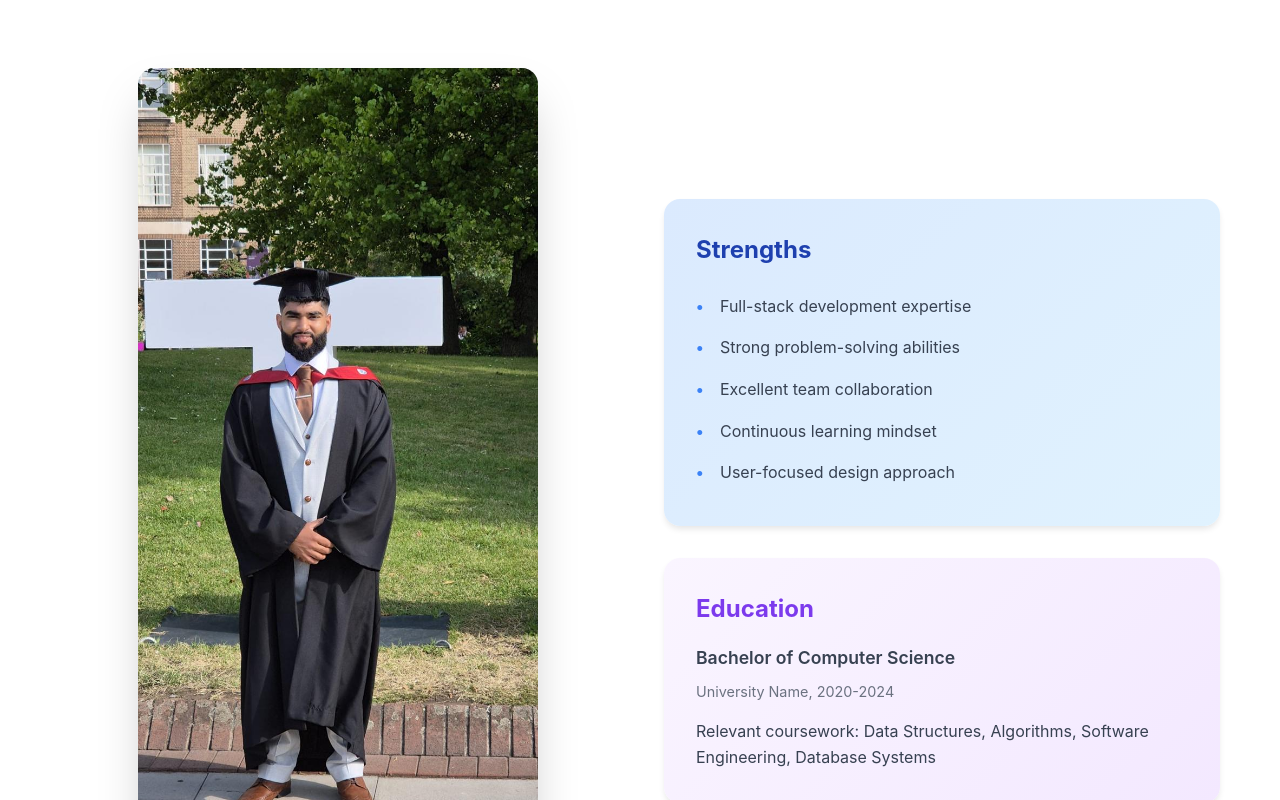
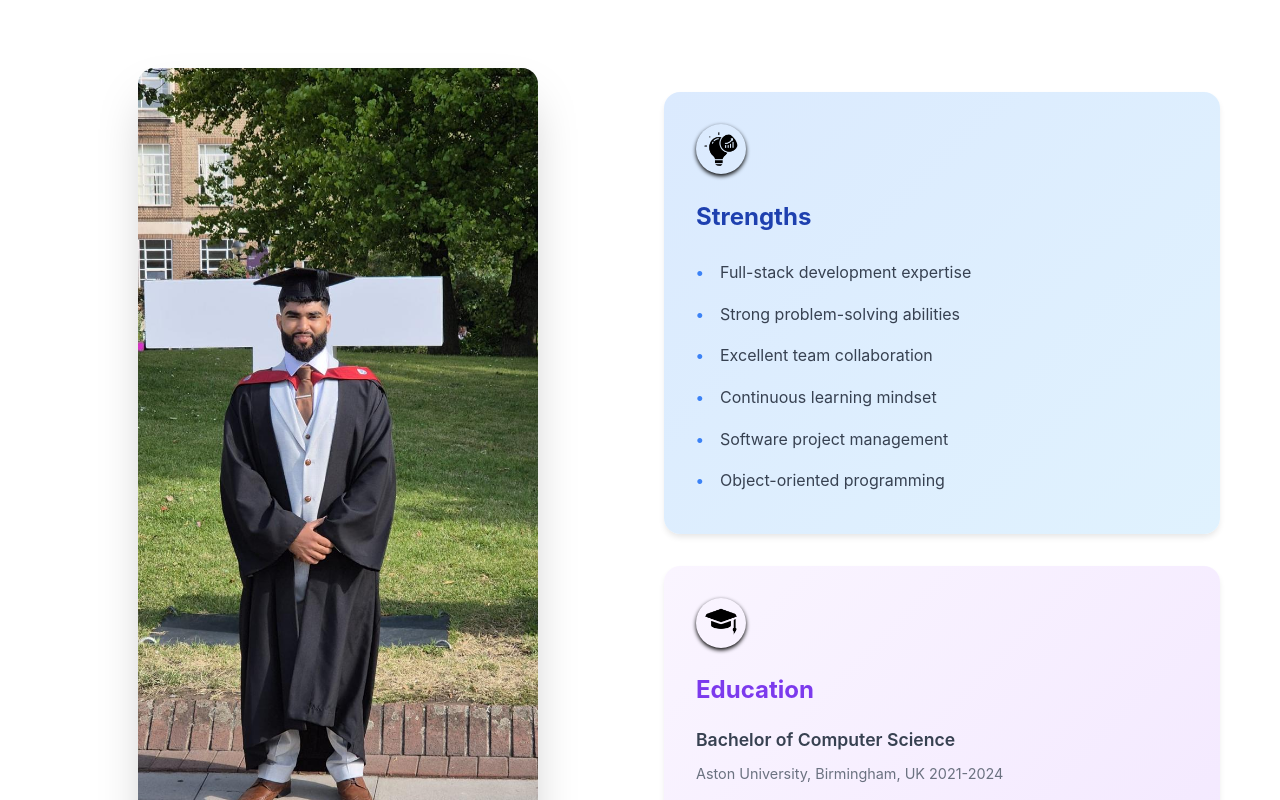
Before and after one commit to Shah-K02/portfolio-project, a React (Create React App) app in the folder my-portfolio/: page / in a window 1280 px wide. Shown: the part 1020-1820 px from the top of the page. Built offline with nearby package versions, Linux system fonts and the light colour scheme.

Commit message:
Enhance About section with new icons and update strengths and education details

```diff
--- a/my-portfolio/src/components/About.css
+++ b/my-portfolio/src/components/About.css
@@ -46,7 +46,18 @@
   flex-direction: column;
   gap: 2rem;
 }
-
+.strength-icon,
+.edu-icon {
+  display: inline-flex;
+  background-color: linear-gradient(135deg, #dbeafe 0%, #e0f2fe 100%);
+  border-radius: 50%;
+  padding: 0.5rem;
+  box-shadow: 0 2px 4px rgba(0, 0, 0, 1);
+  transition: transform 0.3s ease;
+  width: 50px;
+  height: 50px;
+  margin-bottom: 1rem;
+}
 .info-card {
   padding: 2rem;
   border-radius: 1rem;
--- a/my-portfolio/src/components/About.tsx
+++ b/my-portfolio/src/components/About.tsx
@@ -16,22 +16,25 @@ const About: React.FC = () => {
           </div>
           <div className="about-info">
             <div className="info-card strengths-card">
+              <img className="strength-icon" src="./strengthicon.png" alt="Strengths" />
               <h3 className="card-title">Strengths</h3>
               <ul className="strengths-list">
                 <li>Full-stack development expertise</li>
                 <li>Strong problem-solving abilities</li>
                 <li>Excellent team collaboration</li>
                 <li>Continuous learning mindset</li>
-                <li>User-focused design approach</li>
+                <li>Software project management</li>
+                <li>Object-oriented programming</li>
               </ul>
             </div>
             <div className="info-card education-card">
+              <img className="edu-icon" src="./eduicon.png" alt="Education" />
               <h3 className="card-title">Education</h3>
               <div className="education-content">
                 <p className="degree">Bachelor of Computer Science</p>
-                <p className="university">University Name, 2020-2024</p>
-                <p className="coursework">
-                  Relevant coursework: Data Structures, Algorithms, Software Engineering, Database Systems
+                <p className="university">Aston University, Birmingham, UK 2021-2024</p>
+                <p className="modules">
+                  Relevant modules: Object-Oriented Programming, Data Structures & Algorithms, Software Engineering, Database Design, Team Projects, Individual Project
                 </p>
               </div>
             </div>
```
Also changed, not shown: my-portfolio/public/eduicon.png (added), my-portfolio/public/strengthicon.png (added).
